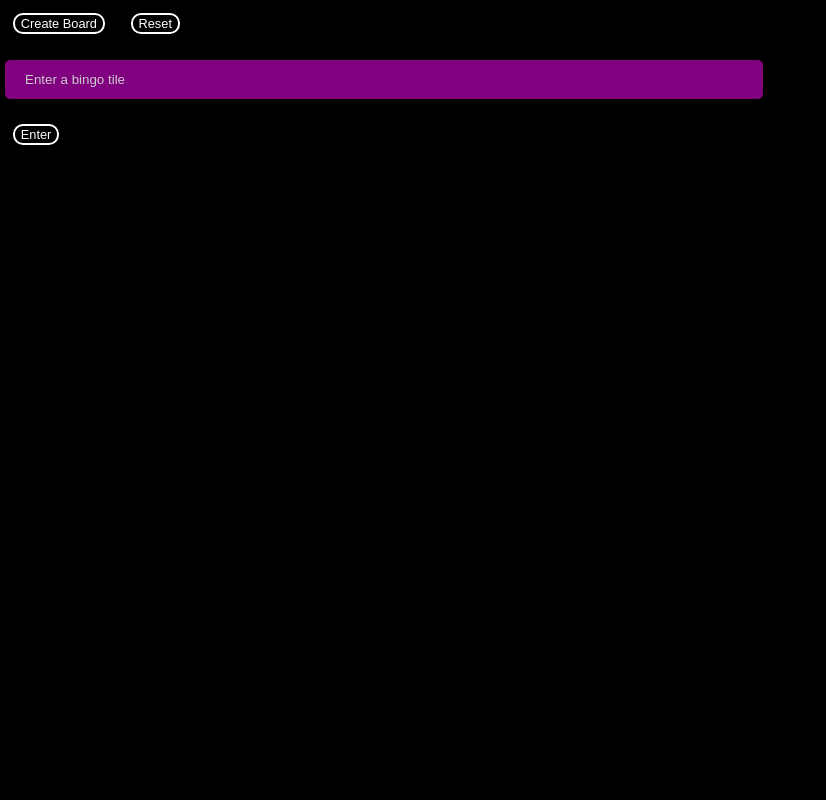
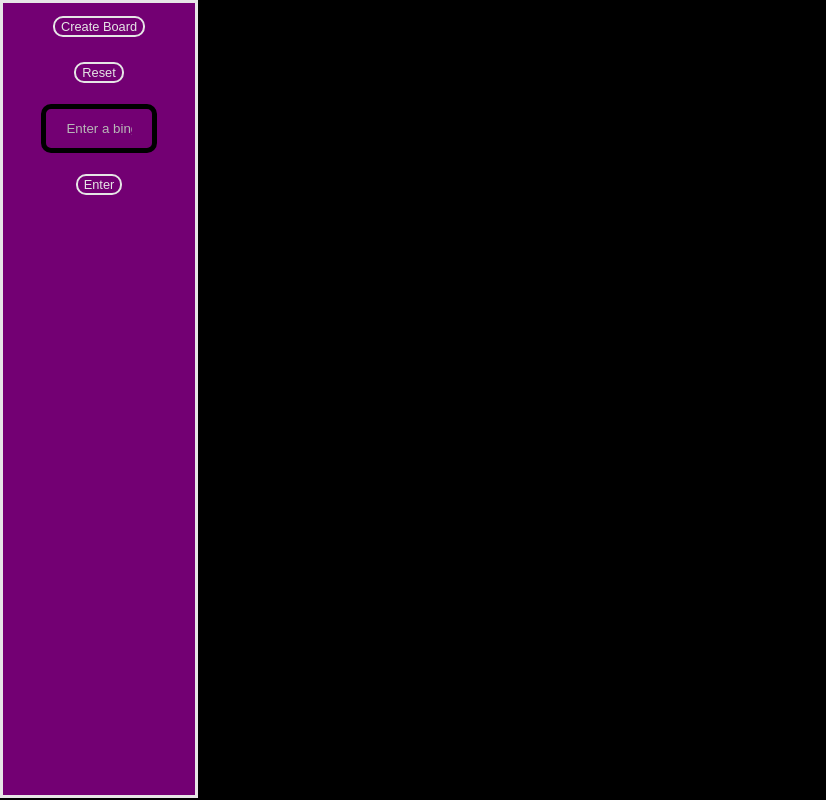
Before and after one commit to JakeCapra/rl_bingo_typescript, a React (Create React App) app: page / in a window 1280 px wide. Shown: the whole page, without its empty margins (0-826 px from the left). Built offline with nearby package versions, Linux system fonts and the light colour scheme.

Commit message:
need to fix added tiles

```diff
--- a/src/App.css
+++ b/src/App.css
@@ -31,6 +31,24 @@ code {
   bottom: 0;
   min-width: 100%;
   min-height: 100%;
+}
+
+#leftDiv {
+  float: left;
+  width: 15%;
+  min-height: 99%;
+  background: purple;
+  opacity: .9;
+  color: white;
+  border: 3px solid white;
+  text-align: center;
+  position: absolute;
+}
+
+#rightDiv {
+  width: 80%;
+  float: right;
+  text-align: center;
 }
 
 .logoLink {
--- a/src/App.tsx
+++ b/src/App.tsx
@@ -25,12 +25,16 @@ function App() {
 
     return (
         <div>
-            <button onClick={loadItems}>Create Board</button>
-            {/* <button onClick={testFunc}>TEST BUTTON</button> */}
-            <button onClick={() => reset(items)}>Reset</button>
+          <div id="leftDiv">
+              <button onClick={loadItems}>Create Board</button>
+              {/* <button onClick={testFunc}>TEST BUTTON</button> */}
+              <button onClick={() => reset(items)}>Reset</button>
+              <NewItemInput />
+          </div>
+          <div id="rightDiv">
             <GameBoard boardTiles={items}/>
-            <NewItemInput />
-        </div>
+          </div>
+       </div>
     )
 
 
--- a/src/components/loadTiles.tsx
+++ b/src/components/loadTiles.tsx
@@ -31,6 +31,7 @@ function loadTiles(addedTiles: IAddedItem[] | undefined) {
             }
         }
     }
+    console.log(addedTiles);
 
     // if user added tiles have already been added to addedTiles
     var insertAmt = 24 - tileArr.length;
--- a/src/components/newItemInput.tsx
+++ b/src/components/newItemInput.tsx
@@ -17,7 +17,7 @@ const NewItemInput: FunctionComponent = () => {
 
     const onSubmit = (e: any) => {
         e.preventDefault();
-        setItems([...items, {value: input, use: true, id: items.length}]);
+        setItems([...items, {value: input, use: false, id: items.length}]);
         userAddedItems = items;
     }
 
@@ -29,7 +29,7 @@ const NewItemInput: FunctionComponent = () => {
             <button onClick={onSubmit}>Enter</button>
             <div>
                 {items.map(item =>
-                                    <label className="customInput" htmlFor={item.id.toString()}>{item.value} S {item.id}
+                                    <label className="customInput" htmlFor={item.id.toString()}>{item.value}
                                     <input type="checkbox" id={item.id.toString()} onClick={(e) => {item.use=!item.use}} />
                                     <span className="checkmark"></span>
                                     <hr />
@@ -41,6 +41,7 @@ const NewItemInput: FunctionComponent = () => {
 }
 
 export function getAddedItems() {
+    console.log(userAddedItems)
     return userAddedItems;
 }
 
```
Also changed, not shown: 1 other file (tests, documents, lock files or other folders).
